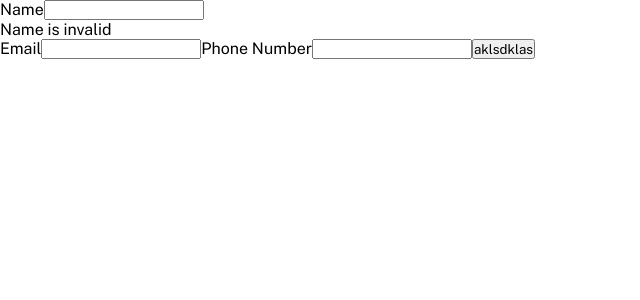
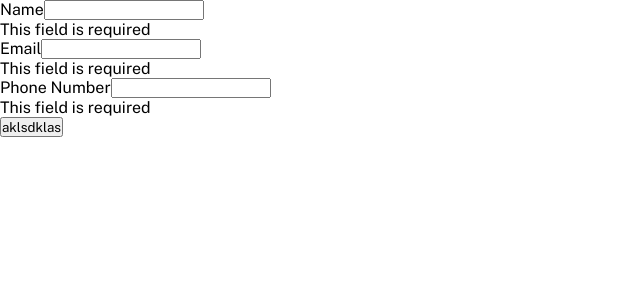
Before and after one commit to Mateeb11/multi-step-form, a React (Vite) app: page / in a window 1280 px wide. Both pictures are taken after a click on the button "aklsdklas". Shown: the top 300 px of the page, without its empty margins (0-640 px from the left). Built offline with nearby package versions, Linux system fonts and the light colour scheme.

Commit message:
adding validation logic

```diff
--- a/package.json
+++ b/package.json
@@ -12,7 +12,8 @@
   "dependencies": {
     "react": "^18.2.0",
     "react-dom": "^18.2.0",
-    "sass": "^1.62.1"
+    "sass": "^1.62.1",
+    "validator": "^13.9.0"
   },
   "devDependencies": {
     "@types/react": "^18.0.28",
--- a/src/Component/Content.jsx
+++ b/src/Component/Content.jsx
@@ -3,13 +3,16 @@ import { useState } from "react";
 import classes from "./Content.module.scss";
 
 import Info from "./Form/Info";
+import Plan from "./Form/Plan";
 
 export default function Content() {
   const [info, setInfo] = useState({ Name: "", Email: "sajkdkj", Number: "" });
-  console.log(info);
+  const [step, setStep] = useState(1);
+
   return (
     <>
-      <Info setInfo={setInfo} info={info} />
+      {step === 1 && <Info setInfo={setInfo} info={info} setStep={setStep} />}
+      {step === 2 && <Plan />}
     </>
   );
 }
--- a/src/Component/Form/Info.jsx
+++ b/src/Component/Form/Info.jsx
@@ -1,14 +1,30 @@
+import validator from "validator";
+
 import { useState } from "react";
+
 import classes from "./Info.module.scss";
 
-export default function Info({ info, setInfo }) {
+export default function Info({ info, setInfo, setStep }) {
   const [isFormSubmited, setIsFormSubmited] = useState(false);
+
   const [isNameValid, setIsNameValid] = useState(false);
+  const [nameErrorMessage, setNameErrorMessage] = useState(
+    "This field is required"
+  );
+
   const [isEmailValid, setIsEmailValid] = useState(false);
+  const [emailErrorMessage, setEmailErrorMessage] = useState(nameErrorMessage);
+
   const [isNumberValid, setIsNumberValid] = useState(false);
+  const [numberErrorMessage, setNumberErrorMessage] =
+    useState(nameErrorMessage);
 
   const formSubmitHandler = () => {
     setIsFormSubmited(true);
+
+    if (isEmailValid && isNameValid && isNumberValid) {
+      setStep(2);
+    }
   };
   return (
     <>
@@ -26,25 +42,51 @@ export default function Info({ info, setInfo }) {
           setInfo({ ...info, Name: e.target.value });
         }}
       />
-      {!isNameValid && isFormSubmited && <p>Name is invalid</p>}
+      {!isNameValid && isFormSubmited && <p>{nameErrorMessage}</p>}
       <label htmlFor="">Email</label>
       <input
         type="email"
         name="email"
         id=""
         onChange={(e) => {
+          if (validator.isEmail(e.target.value)) {
+            setIsEmailValid(true);
+            setInfo({ ...info, Email: e.target.value });
+          } else {
+            if (e.target.value === "") {
+              setEmailErrorMessage(nameErrorMessage);
+            } else {
+              setEmailErrorMessage("Incorrect email");
+            }
+            setIsEmailValid(false);
+          }
+
           setInfo({ ...info, Email: e.target.value });
         }}
       />
+      {!isEmailValid && isFormSubmited && <p>{emailErrorMessage}</p>}
+
       <label htmlFor="">Phone Number</label>
       <input
         type="number"
         name="number"
         id=""
         onChange={(e) => {
+          if (validator.isMobilePhone(e.target.value)) {
+            setIsNumberValid(true);
+          } else {
+            if (e.target.value === "") {
+              setNumberErrorMessage(nameErrorMessage);
+            } else {
+              setNumberErrorMessage("Incorrect phone number");
+            }
+            setIsNumberValid(false);
+          }
           setInfo({ ...info, Number: e.target.value });
         }}
       />
+      {!isNumberValid && isFormSubmited && <p>{numberErrorMessage}</p>}
+
       <button onClick={formSubmitHandler}>aklsdklas</button>
     </>
   );
--- a/src/Component/Form/Plan.jsx
+++ b/src/Component/Form/Plan.jsx
@@ -0,0 +1,9 @@
+import classes from "./Plan.module.scss";
+
+export default function Plan() {
+  return (
+    <>
+      <h1>hi</h1>
+    </>
+  );
+}
```
Also changed, not shown: src/Component/Form/Plan.module.scss (added), 1 other file (tests, documents, lock files or other folders).
